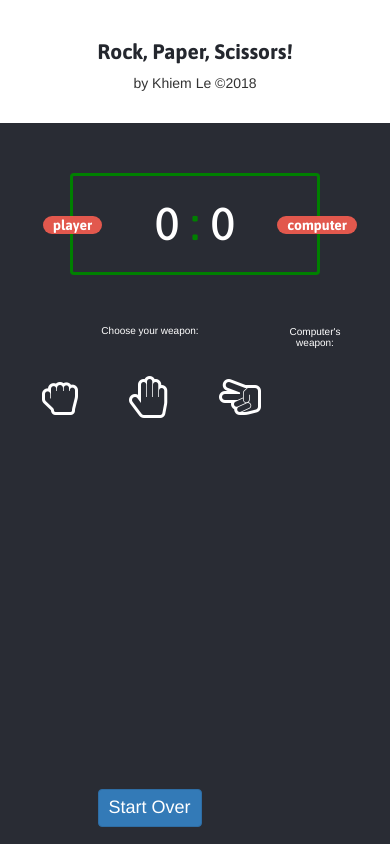
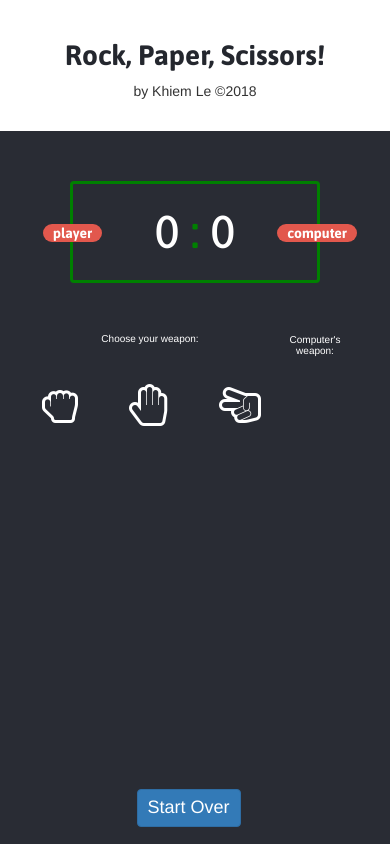
Before and after one commit to khiemdc/rock, an Angular app: page / in a window 390 px wide. Built offline with nearby package versions, Linux system fonts and the light colour scheme.

Commit message:
first commit

```diff
--- a/src/app/play/play.component.css
+++ b/src/app/play/play.component.css
@@ -169,7 +169,7 @@ body {
       font-size: 18px;
       padding: 5px 10px;
       position: fixed;
-      left: 25%;
+      left: 35%;
       bottom:2%;
     }
 
--- a/src/styles.css
+++ b/src/styles.css
@@ -28,7 +28,7 @@ body {
       color: #24272E;
       text-align: center;
       font-family: Asap, sans-serif;
-      font-size: 1.5em;
+      font-size: 2em;
       font-weight: 600;
     }
 
```
